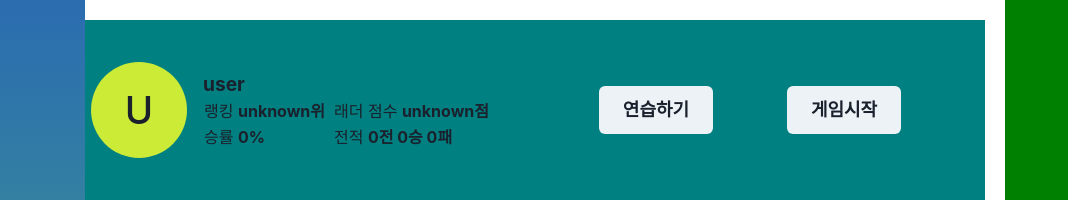
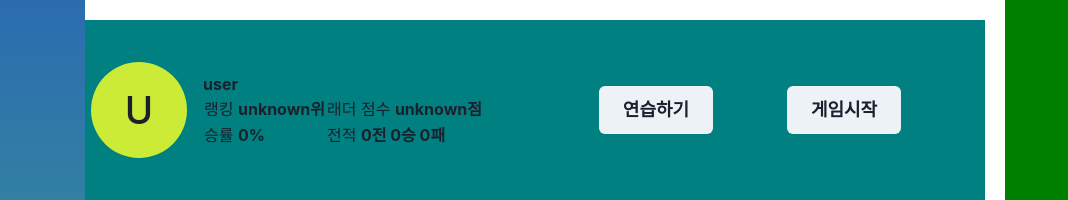
Before and after one commit to transcendence42/ft_transcendence, a React (Create React App) app in the folder front/: page / in a window 1280 px wide. Shown: the top 200 px of the page, without its empty margins (0-1068 px from the left). Built offline with nearby package versions, Linux system fonts and the light colour scheme.

Commit message:
refactor: ProfileLarge to molecule

```diff
--- /dev/null
+++ b/front/src/UI/molecules/ProfileLarge/index.tsx
@@ -0,0 +1,60 @@
+import React from 'react';
+import { Avatar } from '@chakra-ui/react';
+
+interface ProfileLargeProps {
+  name?: string;
+  imageSrc?: string;
+  ranking?: string;
+  ladderScore?: string;
+  winningPercentage?: number;
+  totalWin?: number;
+  totalLose?: number;
+}
+
+const ProfileLarge = ({
+  name,
+  imageSrc = '',
+  ranking,
+  ladderScore,
+  winningPercentage,
+  totalWin = 0,
+  totalLose = 0,
+}: ProfileLargeProps) => {
+  return (
+    <>
+      <Avatar size="xl" margin="1rem" name={name} src={imageSrc} />
+      <div>
+        <table>
+          <thead>
+            <tr>
+              <strong>{name}</strong>
+            </tr>
+          </thead>
+          <tbody>
+            <tr>
+              <td>
+                랭킹 <strong>{ranking}위</strong>
+              </td>
+              <td>
+                래더 점수 <strong>{ladderScore}점</strong>
+              </td>
+            </tr>
+            <tr>
+              <td>
+                승률 <strong>{winningPercentage}%</strong>
+              </td>
+              <td>
+                전적{' '}
+                <strong>
+                  {totalWin + totalLose}전 {totalWin}승 {totalLose}패
+                </strong>
+              </td>
+            </tr>
+          </tbody>
+        </table>
+      </div>
+    </>
+  );
+};
+
+export default ProfileLarge;
--- a/front/src/UI/molecules/UserInfoCard/index.tsx
+++ /dev/null
@@ -1,55 +0,0 @@
-import React from 'react';
-import './index.scss';
-
-interface UserInfoCardProps {
-  name?: string;
-  ranking?: string;
-  ladderScore?: string;
-  winningPercentage?: number;
-  totalWin?: number;
-  totalLose?: number;
-}
-
-const UserInfoCard = ({
-  name,
-  ranking,
-  ladderScore,
-  winningPercentage,
-  totalWin = 0,
-  totalLose = 0,
-}: UserInfoCardProps) => {
-  return (
-    <div>
-      <table>
-        <thead>
-          <tr>
-            <strong>{name}</strong>
-          </tr>
-        </thead>
-        <tbody>
-          <tr>
-            <td>
-              랭킹 <strong>{ranking}위</strong>
-            </td>
-            <td>
-              래더 점수 <strong>{ladderScore}점</strong>
-            </td>
-          </tr>
-          <tr>
-            <td>
-              승률 <strong>{winningPercentage}%</strong>
-            </td>
-            <td>
-              전적{' '}
-              <strong>
-                {totalWin + totalLose}전 {totalWin}승 {totalLose}패
-              </strong>
-            </td>
-          </tr>
-        </tbody>
-      </table>
-    </div>
-  );
-};
-
-export default UserInfoCard;
--- a/front/src/UI/organisms/ProfileLarge/index.tsx
+++ b/front/src/UI/organisms/MainHeader/index.tsx
@@ -1,8 +1,8 @@
 import React, { ReactNode } from 'react';
-import { Flex, Box, Avatar } from '@chakra-ui/react';
-import UserInfoCard from '../../molecules/UserInfoCard';
+import { Flex, Box } from '@chakra-ui/react';
+import ProfileLarge from '../../molecules/ProfileLarge';
 
-interface ProfileLargeProps {
+interface MainHeaderProps {
   name?: string;
   imageSrc?: string;
   ranking?: string;
@@ -15,7 +15,7 @@ interface ProfileLargeProps {
 
 const dummyRightcomponent = <div>dummy right</div>;
 
-const ProfileLarge = ({
+const MainHeader = ({
   name = 'user',
   imageSrc = '',
   ranking = 'unknown',
@@ -24,13 +24,13 @@ const ProfileLarge = ({
   totalWin = 0,
   totalLose = 0,
   rightComponent = dummyRightcomponent,
-}: ProfileLargeProps) => {
+}: MainHeaderProps) => {
   return (
     <Flex height="160px" flexDirection="row" alignItems="center">
       <Box display="flex" flexDirection="row" alignItems="center" width="50%">
-        <Avatar size="xl" margin="1rem" name={name} src={imageSrc} />
-        <UserInfoCard
+        <ProfileLarge
           name={name}
+          imageSrc={imageSrc}
           ranking={ranking}
           ladderScore={ladderScore}
           winningPercentage={winningPercentage}
@@ -45,4 +45,4 @@ const ProfileLarge = ({
   );
 };
 
-export default ProfileLarge;
+export default MainHeader;
--- a/front/src/pages/Main/index.tsx
+++ b/front/src/pages/Main/index.tsx
@@ -1,6 +1,6 @@
 import React from 'react';
 import MainPageTemplate from '../../templates/Main';
-import ProfileLarge from '../../UI/organisms/ProfileLarge';
+import ProfileLarge from '../../UI/organisms/MainHeader';
 import MainButtons from '../../UI/molecules/MainButtons';
 
 const Main: React.FC = () => {
```
Also changed, not shown: front/src/UI/molecules/ProfileLarge/index.scss (renamed from front/src/UI/molecules/UserInfoCard/index.scss).
